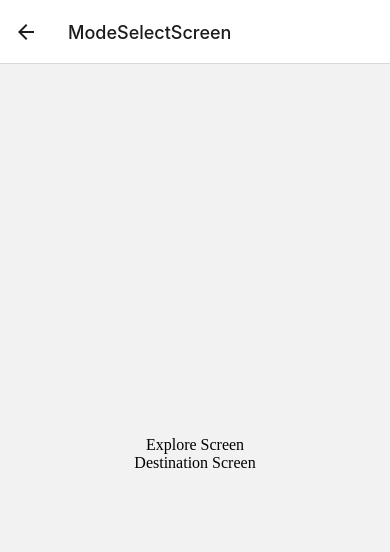
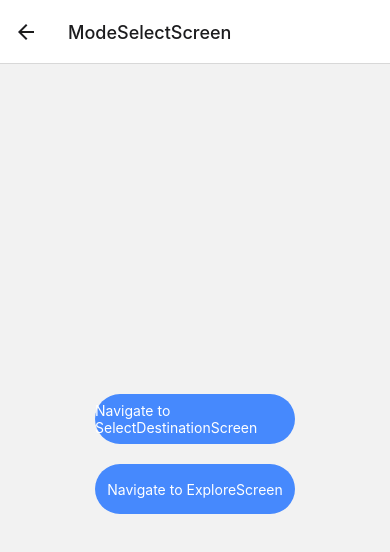
Before and after one commit to jonathan-rogers-dev/eyesight, a React Native app: screen /ModeSelectScreen in a window 390 px wide. Shown: the top 552 px of the page. Built offline with nearby package versions, Linux system fonts and the light colour scheme.

Commit message:
Update Navigation Components

```diff
--- a/App.js
+++ b/App.js
@@ -63,6 +63,7 @@ export default function App() {
   const onLayoutRootView = useCallback(async () => {
     if (appIsReady) {
       await SplashScreen.hideAsync();
+      console.log('SplashScreen.hideAsync()');
     }
   }, [appIsReady]);
 
@@ -72,32 +73,17 @@ export default function App() {
 
   const Stack = createNativeStackNavigator();
 
-  function HomeScreen() {
-    return (
-      <View style={{ flex: 1, alignItems: 'center', justifyContent: 'center' }}>
-        <Text>Home Screen</Text>
-      </View>
-    );
-  }
-
-  function DetailsScreen() {
-    return (
-      <View style={{ flex: 1, alignItems: 'center', justifyContent: 'center' }}>
-        <Text>Details Screen</Text>
-      </View>
-    );
-  }
-
   return (
-    <NavigationContainer onLayout={onLayoutRootView}>
-
-      <Stack.Navigator initialRouteName="Home">
-        <Stack.Screen name="Home" component={LandingScreen} />
-        <Stack.Screen name="ModeSelectScreen" component={ModeSelectScreen} />
-        <Stack.Screen name="ExploreScreen" component={ExploreScreen} />
-        <Stack.Screen name="NavigationScreen" component={NavigationScreen} />
-        <Stack.Screen name="SelectDestinationScreen" component={SelectDestinationScreen} />
-      </Stack.Navigator>
+    <View onLayout={onLayoutRootView} style={{ flex: 1 }}>
+      <NavigationContainer>
+        <Stack.Navigator initialRouteName="Home">
+          <Stack.Screen name="Home" component={LandingScreen} />
+          <Stack.Screen name="ModeSelectScreen" component={ModeSelectScreen} />
+          <Stack.Screen name="SelectDestinationScreen" component={SelectDestinationScreen} />
+          <Stack.Screen name="NavigationScreen" component={NavigationScreen} />
+          <Stack.Screen name="ExploreScreen" component={ExploreScreen} />
+        </Stack.Navigator>
       </NavigationContainer>
+    </View>
   );
 }
--- a/constants/styles.js
+++ b/constants/styles.js
@@ -1,3 +1,6 @@
+// New Style
+
+
 export const GlobalStyles = {
     colors: {
       lightModeBackground: '#FFFFFF',
--- a/screens/LandingScreen.js
+++ b/screens/LandingScreen.js
@@ -1,10 +1,15 @@
 import { View, Text, Button } from "react-native";
 import { SafeAreaView, StyleSheet, Pressable } from "react-native";
+import { GlobalStyles } from "../constants/styles";
 
 function LandingScreen({ navigation }) {
   return (
     <View style={{ flex: 1, alignItems: 'center', justifyContent: 'center' }}>
-      <Pressable onPress={() => navigation.navigate("ModeSelectScreen")}>Test</Pressable>
+      <Pressable onPress={() => navigation.navigate("ModeSelectScreen")}>
+        <View style={{backgroundColor: GlobalStyles.colors.lightModeMainBlue, width: 200, height: 50, alignItems: "center", justifyContent: "center", borderRadius: 50}}>
+          <Text style={{color: GlobalStyles.colors.lightModeWhiteText}}>Navigate to Mode Select</Text>
+        </View>
+      </Pressable>
     </View>
   );
 }
--- a/screens/ModeSelectScreen.js
+++ b/screens/ModeSelectScreen.js
@@ -1,11 +1,20 @@
 import { View, Text, Button } from "react-native";
 import { SafeAreaView, StyleSheet, Pressable } from "react-native";
+import { GlobalStyles } from "../constants/styles";
 
 function ModeSelectScreen({ navigation }) {
   return (
     <View style={{ flex: 1, alignItems: 'center', justifyContent: 'center' }}>
-          <Pressable onPress={() => navigation.navigate("ExploreScreen")}>Explore Screen</Pressable>
-          <Pressable onPress={() => navigation.navigate("SelectDestinationScreen")}>Destination Screen</Pressable>
+      <Pressable onPress={() => navigation.navigate("SelectDestinationScreen")} style={{marginBottom:20}}>
+        <View style={{backgroundColor: GlobalStyles.colors.lightModeMainBlue, width: 200, height: 50, alignItems: "center", justifyContent: "center", borderRadius: 50}}>
+          <Text style={{color: GlobalStyles.colors.lightModeWhiteText}}>Navigate to SelectDestinationScreen</Text>
+        </View>
+      </Pressable>
+      <Pressable onPress={() => navigation.navigate("ExploreScreen")}>
+        <View style={{backgroundColor: GlobalStyles.colors.lightModeMainBlue, width: 200, height: 50, alignItems: "center", justifyContent: "center", borderRadius: 50}}>
+          <Text style={{color: GlobalStyles.colors.lightModeWhiteText}}>Navigate to ExploreScreen</Text>
+        </View>
+      </Pressable>
     </View>
   );
 }
--- a/screens/navigateScreens/SelectDestinationScreen.js
+++ b/screens/navigateScreens/SelectDestinationScreen.js
@@ -1,12 +1,17 @@
 import { View, Text, Button } from "react-native";
 import { SafeAreaView, StyleSheet, Pressable } from "react-native";
+import { GlobalStyles } from "../../constants/styles";
 
-function ModeSelectScreen({ navigation }) {
+function SelectDestinationScreen({ navigation }) {
   return (
     <View style={{ flex: 1, alignItems: 'center', justifyContent: 'center' }}>
-        <Pressable onPress={() => navigation.navigate("NavigationScreen")}>Nav Screen</Pressable>
+      <Pressable onPress={() => navigation.navigate("NavigationScreen")}>
+        <View style={{backgroundColor: GlobalStyles.colors.lightModeMainBlue, width: 200, height: 50, alignItems: "center", justifyContent: "center", borderRadius: 50}}>
+          <Text style={{color: GlobalStyles.colors.lightModeWhiteText}}>Navigate to NavigateScreen</Text>
+        </View>
+      </Pressable>
     </View>
   );
 }
 
-export default ModeSelectScreen;
+export default SelectDestinationScreen;
```
